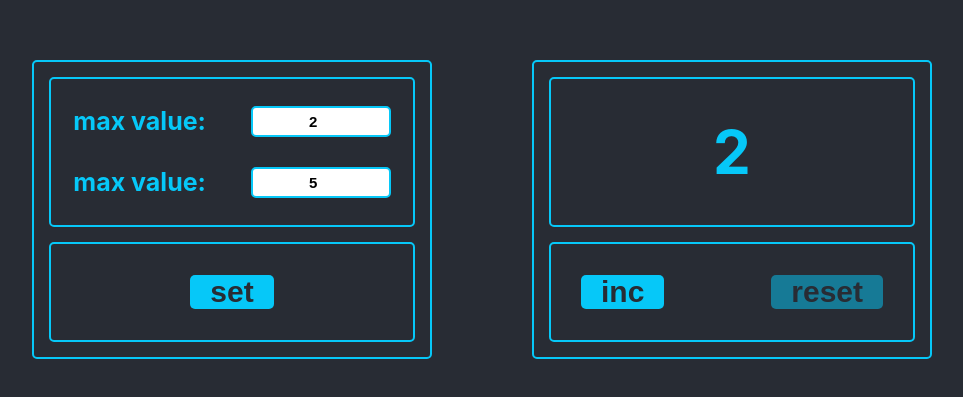
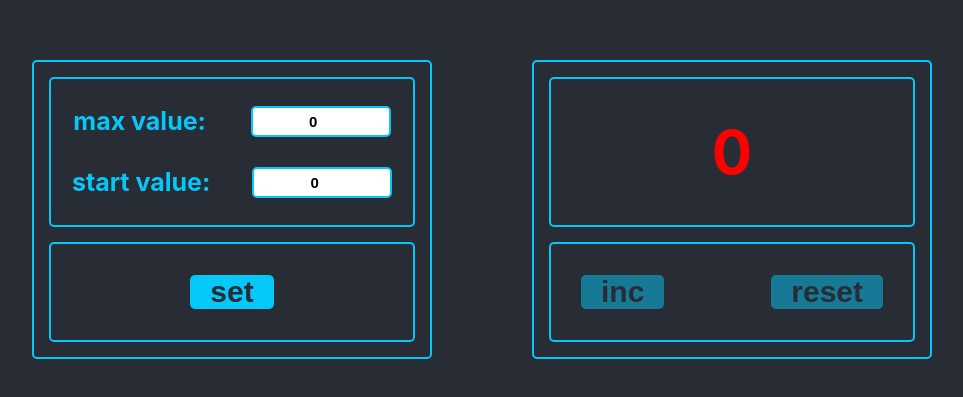
Before and after one commit to Daniyel-Tkachuk/counter, a React (Create React App) app: page / in a window 1280 px wide. Shown: the part 191-588 px from the top of the page, without its empty margins (158-1121 px from the left). Built offline with nearby package versions, Linux system fonts and the light colour scheme.

Commit message:
refactor

```diff
--- a/src/App.tsx
+++ b/src/App.tsx
@@ -4,26 +4,51 @@ import {Settings} from "./components/settings/Settings";
 import {Counter} from "./components/counter/Counter";
 import {CounterWrapper} from "./components/wrapper/CounterWrapper";
 
+type StateType = {
+   currentValue: number,
+   minValue: number,
+   maxValue: number,
+   clueText: string | null
+}
+
 function App() {
 
-   const [state, setState] = useState({
-      currentValue: 2,
-      minValue: 2,
-      maxValue: 5,
+   const [state, setState] = useState<StateType>({
+      currentValue: 0,
+      minValue: 0,
+      maxValue: 0,
+      clueText: null
    });
 
-   const {currentValue, maxValue, minValue} = state;
+   const {currentValue, maxValue, minValue, clueText} = state;
 
    const incCurrentValue = () => {
       setState({...state, currentValue: currentValue + 1});
    }
+
    const resCurrentValue = () => {
       setState({...state, currentValue: state.minValue});
    }
 
    const changeMinMaxValue = (key: "minValue" | "maxValue", value: number) => {
-      setState({...state, [key]: value});
+      setState({
+         ...state,
+         [key]: value,
+         currentValue: -1,
+         clueText: 'enter values and press set',
+      });
    }
+
+   const setSettings = () => {
+      setState({
+         ...state,
+         currentValue: state.minValue,
+         clueText: null
+      });
+   }
+
+   console.log(state.currentValue)
+
 
    return (
       <div className="App">
@@ -34,12 +59,14 @@ function App() {
                         resCurrentValue={resCurrentValue}
                         maxValue={maxValue}
                         minValue={minValue}
+                        clueText={clueText}
                />
             </CounterWrapper>
             <CounterWrapper>
                <Settings minValue={minValue}
                          maxValue={maxValue}
                          changeMinMaxValue={changeMinMaxValue}
+                         setSettings={setSettings}
                />
             </CounterWrapper>
          </div>
--- a/src/components/counter/Counter.tsx
+++ b/src/components/counter/Counter.tsx
@@ -9,21 +9,24 @@ type Props = {
    resCurrentValue: () => void
    maxValue: number
    minValue: number
+   clueText: string | null
 }
 
 export const Counter: FC<Props> = (props) => {
-   const {currentValue, maxValue, minValue,
+   const {currentValue, maxValue, minValue, clueText,
       incCurrentValue, resCurrentValue} = props;
 
    const disabledForInc = maxValue === currentValue;
-   const disabledForRes = minValue === currentValue;
+   const disabledForRes = minValue === currentValue || currentValue === -1;
 
 
    return (
       <>
          <Scoreboard variant="count"
                      currentValue={currentValue}
-                     maxValue={maxValue}/>
+                     maxValue={maxValue}
+                     clueText={clueText}
+         />
          <div className={s.btnWrapper}>
             <Button title="inc" callback={incCurrentValue} disabled={disabledForInc}/>
             <Button title="reset" callback={resCurrentValue} disabled={disabledForRes}/>
--- a/src/components/input/Input.tsx
+++ b/src/components/input/Input.tsx
@@ -9,11 +9,11 @@ type Props = {
 export const Input: FC<Props> = (props) => {
    const {value, onChangeValue} = props;
 
-   const onChangeValueHandler = (e: ChangeEvent<HTMLInputElement>) => {
+   const onChangeHandler = (e: ChangeEvent<HTMLInputElement>) => {
       onChangeValue && onChangeValue(+e.currentTarget.value)
    }
 
    return (
-      <input type="number" value={value} className={s.input} onChange={onChangeValueHandler}/>
+      <input type="number" value={value} className={s.input} onChange={onChangeHandler}/>
    );
 };
--- a/src/components/scoreboard/Scoreboard.tsx
+++ b/src/components/scoreboard/Scoreboard.tsx
@@ -5,6 +5,7 @@ import {CounterSettings} from "./counterSettings/CounterSettings";
 
 type Props = {
    variant: "count" | "settings"
+   clueText?: string | null
    currentValue?: number
    minValue?: number
    maxValue?: number
@@ -12,17 +13,18 @@ type Props = {
 }
 
 export const Scoreboard: FC<Props> = (props) => {
-   const {variant, currentValue, minValue,
+   const {variant, currentValue, minValue, clueText,
       maxValue, changeMinMaxValue} = props;
 
    const valueForCount = currentValue !== undefined ? currentValue : 0;
    const min = minValue !== undefined ? minValue : 0;
    const max = maxValue !== undefined ? maxValue : 0;
+   const text = clueText !== undefined ? clueText : null;
 
    const stylesForDisplay = variant === "count" ? s.count : s.settings;
 
    const displayJSX = variant === "count"
-      ? <CountValue currentValue={valueForCount} maxValue={max}/>
+      ? <CountValue currentValue={valueForCount} maxValue={max} clueText={text}/>
       : <CounterSettings minValue={min} maxValue={max} changeMinMaxValue={changeMinMaxValue}/>
 
    return (
--- a/src/components/scoreboard/countValue/CountValue.module.css
+++ b/src/components/scoreboard/countValue/CountValue.module.css
@@ -7,3 +7,9 @@
 .max {
     color: red;
 }
+
+.text {
+    font-size: 25px;
+    font-weight: bold;
+    color: rgb(6, 200, 248);
+}
--- a/src/components/scoreboard/countValue/CountValue.tsx
+++ b/src/components/scoreboard/countValue/CountValue.tsx
@@ -4,15 +4,22 @@ import s from './CountValue.module.css';
 type Props = {
    currentValue: number
    maxValue: number
+   clueText: string | null
 }
 export const CountValue: FC<Props> = (props) => {
-   const {currentValue, maxValue} = props;
+   const {currentValue, maxValue, clueText} = props;
 
-   const styles = `${s.currentValue} ${currentValue === maxValue && s.max}`
+   const styles = `${s.currentValue} ${currentValue === maxValue && s.max}`;
+
+   const getValue = () => {
+      return clueText === null
+         ? <span className={styles}>{currentValue}</span>
+         : <span className={s.text}>{clueText}</span>
+   }
 
    return (
-      <span className={styles}>
-         {currentValue}
-      </span>
+      <>
+         {getValue()}
+      </>
    )
 }
--- a/src/components/scoreboard/counterSettings/CounterSettings.tsx
+++ b/src/components/scoreboard/counterSettings/CounterSettings.tsx
@@ -22,11 +22,11 @@ export const CounterSettings: FC<Props> = (props) => {
       <>
          <div className={s.container}>
             <span className={s.span}>max value:</span>
-            <Input value={minValue} onChangeValue={onChangeMinValue}/>
+            <Input value={maxValue} onChangeValue={onChangeMaxValue}/>
          </div>
          <div className={s.container}>
-            <span className={s.span}>max value:</span>
-            <Input value={maxValue} onChangeValue={onChangeMaxValue}/>
+            <span className={s.span}>start value:</span>
+            <Input value={minValue} onChangeValue={onChangeMinValue}/>
          </div>
       </>
    )
--- a/src/components/settings/Settings.tsx
+++ b/src/components/settings/Settings.tsx
@@ -7,10 +7,11 @@ type Props = {
    minValue: number
    maxValue: number
    changeMinMaxValue: (key: "minValue" | "maxValue", value: number) => void
+   setSettings: () => void
 }
 
 export const Settings: FC<Props> = (props) => {
-   const {minValue, maxValue, changeMinMaxValue} = props;
+   const {minValue, maxValue, changeMinMaxValue, setSettings} = props;
 
    return (
       <>
@@ -21,7 +22,7 @@ export const Settings: FC<Props> = (props) => {
 
          />
          <div className={s.btnWrapper}>
-            <Button title="set" callback={() => {}}/>
+            <Button title="set" callback={setSettings}/>
          </div>
       </>
    );
```
